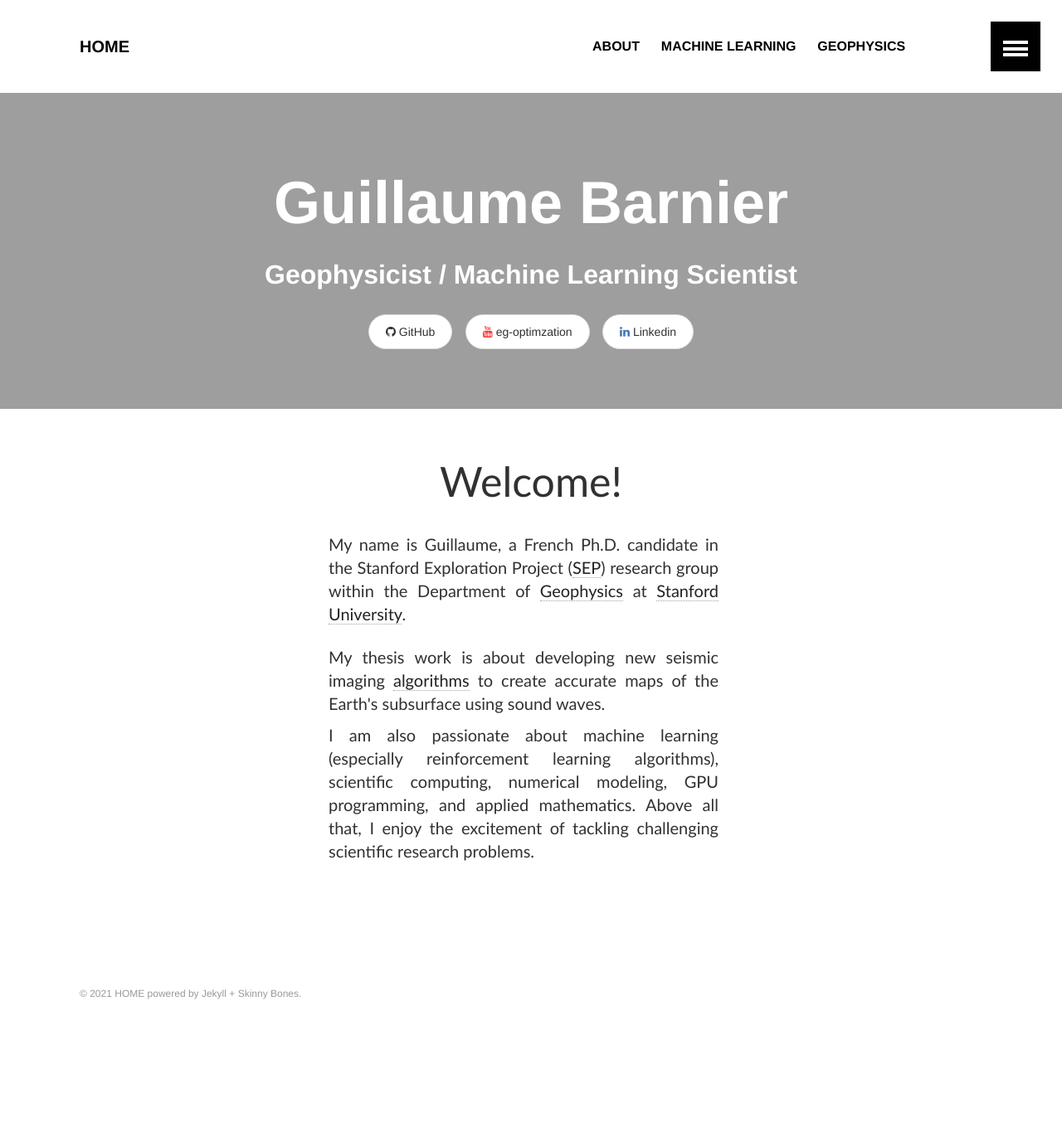
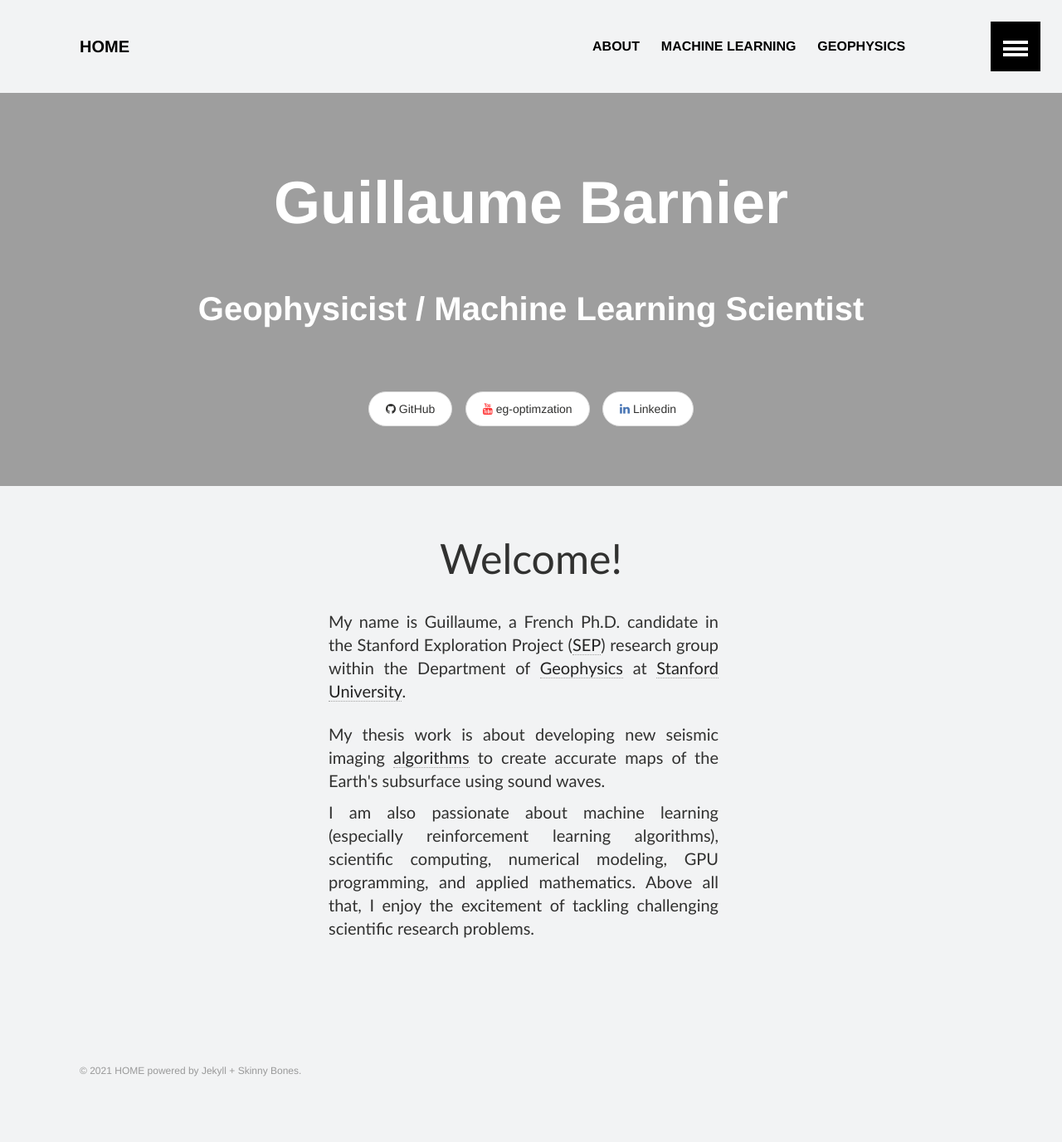
Before and after one commit to gbarnier/gbarnier.github.io, a Jekyll site: the page built from index.md, in a window 1280 px wide. Shown: the whole page at 83% size. Built offline with Jekyll 4.4.1, drawn with Linux system fonts in a browser that asks for light colours; before the commit the page ends 1283 px from its top, so only the background shows below that.

Commit message:
Update home.html

```diff
--- a/_layouts/home.html
+++ b/_layouts/home.html
@@ -21,8 +21,9 @@
     <meta http-equiv="cleartype" content="on">
 
     <link rel="stylesheet" href="{{ site.url }}/css/main.css">
-    <link rel="icon" type="image/x-icon" href="/images/atari.png"/>
+    <link rel="icon" type="image/x-icon" href="/images/atari2.png"/>
   </head>
+
   <body>
     {% include header.html %}
     {% include navigation-sliding.html %}
@@ -30,9 +31,10 @@
     {% if page.image.feature %}
     <div class="page-lead" style="background-image:url({{ site.url }}/images/{{ page.image.feature }}); height:50%; width:100%; background-size: cover;">
       <div class="wrap page-lead-content">
-        <body>
-        <h1>Guillaume Barnier</h1>
-        <h2>Geophysicist / Machine Learning Scientist</h2>
+        <body style="background-color: #F2F3F4;">
+        <h1 style="margin-bottom: 1.0em;"> Guillaume Barnier</h1>
+        <h1 style="font-size: 40px; margin-bottom: 2.0em;" >Geophysicist / Machine Learning Scientist</h1>
+        <!-- <h2>gbarnier@stanford.edu</h2> -->
         </body>
         {% if page.share != false %}{% include share-this.html %}{% endif %}
       </div>
```
